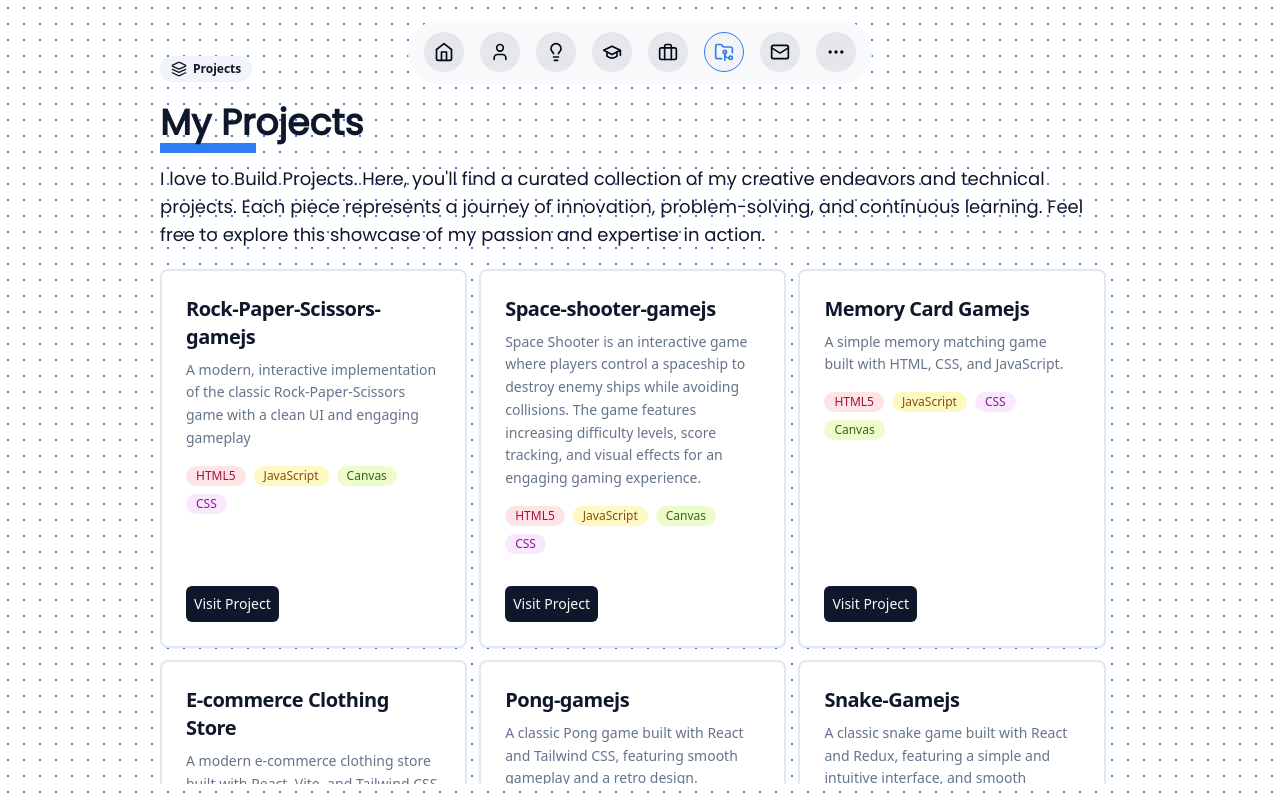
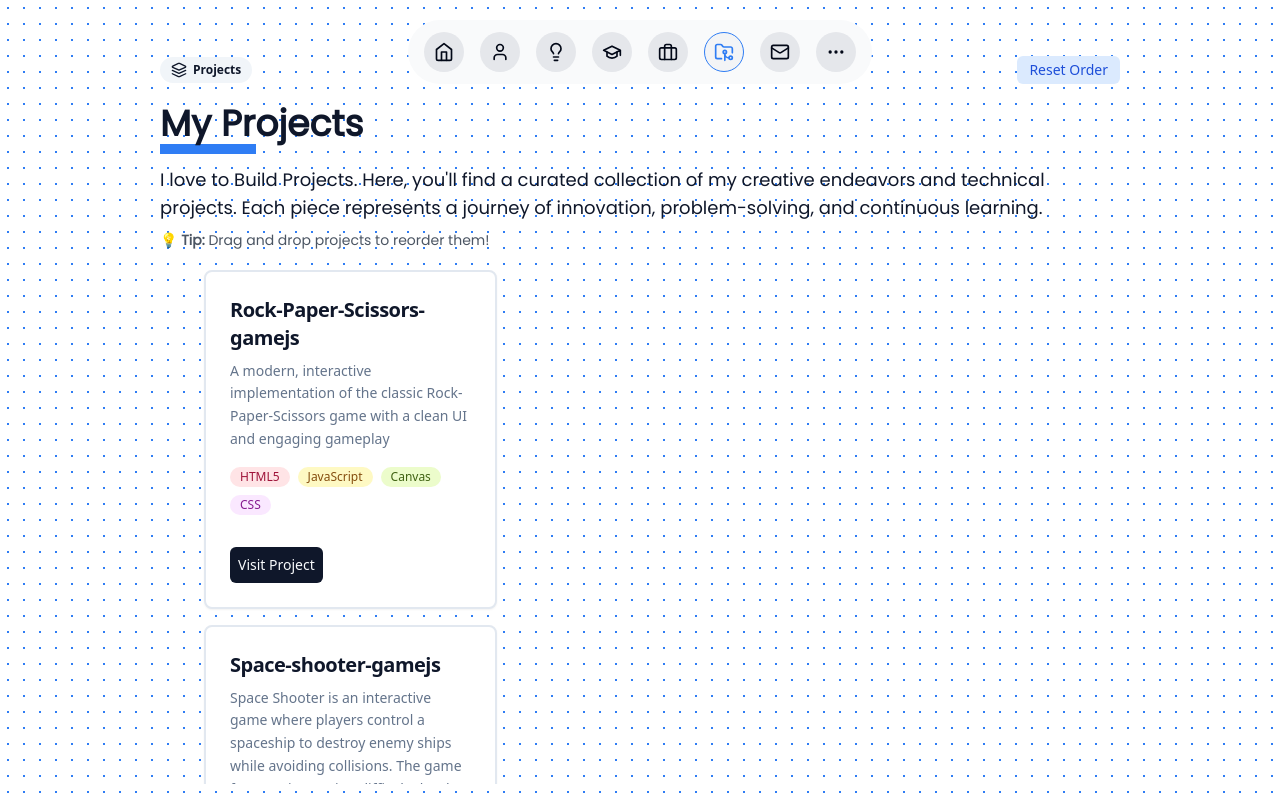
Before and after one commit to mokone-september/Portfolio, a Next.js app: page /projects in a window 1280 px wide. Built offline with nearby package versions, Linux system fonts and the light colour scheme.

Commit message:
feat: implement drag-and-drop functionality for project cards and update project data structure

```diff
--- a/package.json
+++ b/package.json
@@ -9,6 +9,9 @@
     "lint": "next lint"
   },
   "dependencies": {
+    "@dnd-kit/core": "^6.3.1",
+    "@dnd-kit/sortable": "^10.0.0",
+    "@dnd-kit/utilities": "^3.2.2",
     "@radix-ui/react-label": "^2.0.2",
     "@radix-ui/react-toast": "^1.1.5",
     "@radix-ui/react-tooltip": "^1.0.7",
--- a/src/app/projects/page.tsx
+++ b/src/app/projects/page.tsx
@@ -1,90 +1,195 @@
+"use client";
+
 import FramerWrapper from "@/components/animation/FramerWrapper";
 import Heading from "@/components/Heading";
 import ProjectCards from "@/components/ProjectsCard";
 import { Badge } from "@/components/ui/badge";
-import { Layers } from "lucide-react";
+import { Layers, GripVertical } from "lucide-react";
+import { useState } from "react";
+import {
+  DndContext,
+  closestCenter,
+  KeyboardSensor,
+  PointerSensor,
+  useSensor,
+  useSensors,
+  DragEndEvent,
+} from '@dnd-kit/core';
+import {
+  arrayMove,
+  SortableContext,
+  sortableKeyboardCoordinates,
+  useSortable,
+  verticalListSortingStrategy,
+} from '@dnd-kit/sortable';
+import { CSS } from '@dnd-kit/utilities';
 
-const projectsPage = () => {
-  // REORGANIZED PROJECTS DATA
-  const Projects = [
+// Sortable Project Card Component
+const SortableProjectCard = ({ project, index }: { project: any; index: number }) => {
+  const {
+    attributes,
+    listeners,
+    setNodeRef,
+    transform,
+    transition,
+    isDragging,
+  } = useSortable({ id: project.id });
+
+  const style = {
+    transform: CSS.Transform.toString(transform),
+    transition,
+    opacity: isDragging ? 0.5 : 1,
+  };
+
+  return (
+    <div ref={setNodeRef} style={style} className="flex items-start gap-3 group">
+      {/* Drag Handle */}
+      <div
+        {...attributes}
+        {...listeners}
+        className="cursor-grab active:cursor-grabbing mt-4 p-2 rounded-md hover:bg-gray-100 transition-colors opacity-0 group-hover:opacity-100"
+      >
+        <GripVertical className="h-4 w-4 text-gray-400" />
+      </div>
+
+      {/* Project Card */}
+      <div className="flex-1">
+        <ProjectCards value={project} num={index} />
+      </div>
+    </div>
+  );
+};
+
+const ProjectsPage = () => {
+  // Initial projects data with unique IDs
+  const initialProjects = [
     {
+      id: '1',
       title: "Rock-Paper-Scissors-gamejs",
-      description:
-        'A modern, interactive implementation of the classic Rock-Paper-Scissors game with a clean UI and engaging gameplay',
+      description: 'A modern, interactive implementation of the classic Rock-Paper-Scissors game with a clean UI and engaging gameplay',
       tags: ["HTML5", "JavaScript", "Canvas", "CSS"],
       link: "https://rock-paper-scissors-gamejs.vercel.app/",
     },
     {
+      id: '2',
       title: "Space-shooter-gamejs",
-      description:
-        'Space Shooter is an interactive game where players control a spaceship to destroy enemy ships while avoiding collisions. The game features increasing difficulty levels, score tracking, and visual effects for an engaging gaming experience.',
+      description: 'Space Shooter is an interactive game where players control a spaceship to destroy enemy ships while avoiding collisions. The game features increasing difficulty levels, score tracking, and visual effects for an engaging gaming experience.',
       tags: ["HTML5", "JavaScript", "Canvas", "CSS"],
       link: "https://space-shooter-gamejs.vercel.app/",
     },
     {
+      id: '3',
       title: "Memory Card Gamejs",
-      description:
-        'A simple memory matching game built with HTML, CSS, and JavaScript.',
+      description: 'A simple memory matching game built with HTML, CSS, and JavaScript.',
       tags: ["HTML5", "JavaScript", "CSS", "Canvas"],
       link: "https://memory-gamejs.vercel.app/",
     },
     {
+      id: '4',
       title: "E-commerce Clothing Store",
-      description:
-        'A modern e-commerce clothing store built with React, Vite, and Tailwind CSS. It features a sleek and responsive design, easy navigation, and a seamless shopping experience.',
+      description: 'A modern e-commerce clothing store built with React, Vite, and Tailwind CSS. It features a sleek and responsive design, easy navigation, and a seamless shopping experience.',
       tags: ["React", "TypeScript", "TailwindCSS", "API"],
       link: "https://ecommerce-clothing-neon.vercel.app/",
     },
     {
+      id: '5',
       title: "Pong-gamejs",
-      description:
-        'A classic Pong game built with React and Tailwind CSS, featuring smooth gameplay and a retro design.',
+      description: 'A classic Pong game built with React and Tailwind CSS, featuring smooth gameplay and a retro design.',
       tags: ["React", "JavaScript", "TailwindCSS"],
       link: "https://pong-gamejs.vercel.app/",
     },
     {
+      id: '6',
       title: "Snake-Gamejs",
-      description:
-        'A classic snake game built with React and Redux, featuring a simple and intuitive interface, and smooth gameplay.',
+      description: 'A classic snake game built with React and Redux, featuring a simple and intuitive interface, and smooth gameplay.',
       tags: ["React", "JavaScript", "Redux"],
       link: "https://snake-gamejs-navy.vercel.app/",
     },
     {
+      id: '7',
       title: "ticket-scheduler",
-      description:
-        'Ticket Scheduler is a simple and modern web application for scheduling and tracking tasks or tickets. Built with React, Vite, and Material UI (MUI), it provides an intuitive interface for adding tasks with a date picker, and displays scheduled tickets in a clean, responsive layout.',
+      description: 'Ticket Scheduler is a simple and modern web application for scheduling and tracking tasks or tickets. Built with React, Vite, and Material UI (MUI), it provides an intuitive interface for adding tasks with a date picker, and displays scheduled tickets in a clean, responsive layout.',
       tags: ["Vite", "MUI", "React"],
       link: "https://ticket-scheduler.vercel.app/",
     },
   ];
 
+  const [projects, setProjects] = useState(initialProjects);
+
+  const sensors = useSensors(
+    useSensor(PointerSensor),
+    useSensor(KeyboardSensor, {
+      coordinateGetter: sortableKeyboardCoordinates,
+    })
+  );
+
+  function handleDragEnd(event: DragEndEvent) {
+    const { active, over } = event;
+
+    if (active.id !== over?.id) {
+      setProjects((items) => {
+        const oldIndex = items.findIndex((item) => item.id === active.id);
+        const newIndex = items.findIndex((item) => item.id === over?.id);
+
+        return arrayMove(items, oldIndex, newIndex);
+      });
+    }
+  }
+
+  // Reset to original order
+  const resetOrder = () => {
+    setProjects(initialProjects);
+  };
+
   return (
-    // PROJECT PAGE
     <div className="h-full w-full relative flex flex-col items-start gap-5 overflow-hidden">
-      <Badge variant="secondary" className="gap-1.5 py-1 ">
-        <Layers className="h-4 w-4" />
-        Projects
-      </Badge>
-      <div className="flex flex-col gap-3">
+      <div className="flex justify-between items-center w-full">
+        <Badge variant="secondary" className="gap-1.5 py-1">
+          <Layers className="h-4 w-4" />
+          Projects
+        </Badge>
+
+        {/* Reset Button */}
+        <button
+          onClick={resetOrder}
+          className="px-3 py-1 text-sm bg-blue-100 text-blue-700 rounded-md hover:bg-blue-200 transition-colors"
+        >
+          Reset Order
+        </button>
+      </div>
+
+      <div className="flex flex-col gap-3 w-full">
         <Heading>My Projects</Heading>
         <FramerWrapper y={0} x={200}>
-          <p className=" font-poppins text-lg w-full text-primary max-sm:text-base">
-            I love to Build Projects. Here, you&#x27;ll find a curated
-            collection of my creative endeavors and technical projects. Each
-            piece represents a journey of innovation, problem-solving, and
-            continuous learning. Feel free to explore this showcase of my
-            passion and expertise in action.
+          <p className="font-poppins text-lg w-full text-primary max-sm:text-base">
+            I love to Build Projects. Here, you&apos;ll find a curated collection of my creative endeavors and technical projects.
+            Each piece represents a journey of innovation, problem-solving, and continuous learning.
+            <span className="block mt-2 text-sm text-gray-600">
+              💡 <strong>Tip:</strong> Drag and drop projects to reorder them!
+            </span>
           </p>
         </FramerWrapper>
       </div>
 
-      <div className=" w-full flex flex-row flex-wrap gap-3 max-lg:flex-col">
-        {Projects.map((val, indx) => {
-          return <ProjectCards key={indx} value={val} num={indx} />;
-        })}
-      </div>
+      <DndContext
+        sensors={sensors}
+        collisionDetection={closestCenter}
+        onDragEnd={handleDragEnd}
+      >
+        <SortableContext items={projects} strategy={verticalListSortingStrategy}>
+          <div className="w-full flex flex-col gap-4">
+            {projects.map((project, index) => (
+              <SortableProjectCard
+                key={project.id}
+                project={project}
+                index={index}
+              />
+            ))}
+          </div>
+        </SortableContext>
+      </DndContext>
     </div>
   );
 };
 
-export default projectsPage;
+export default ProjectsPage;
```
Also changed, not shown: 1 other file (tests, documents, lock files or other folders).
